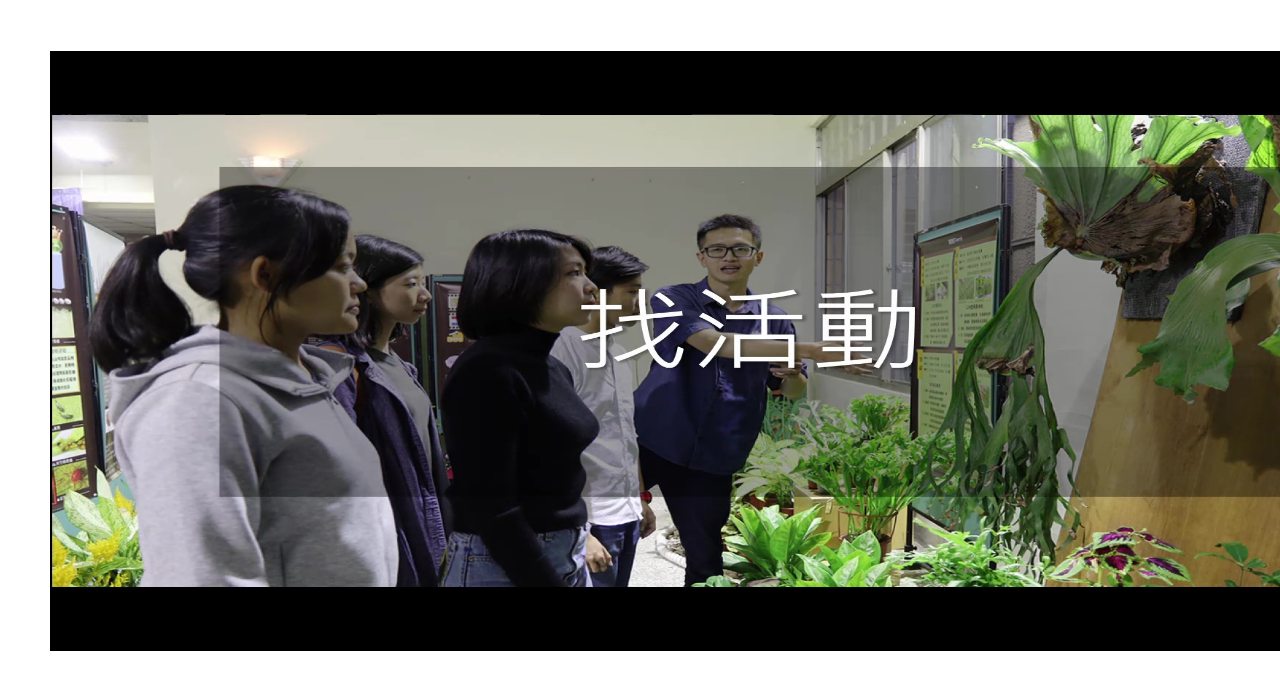
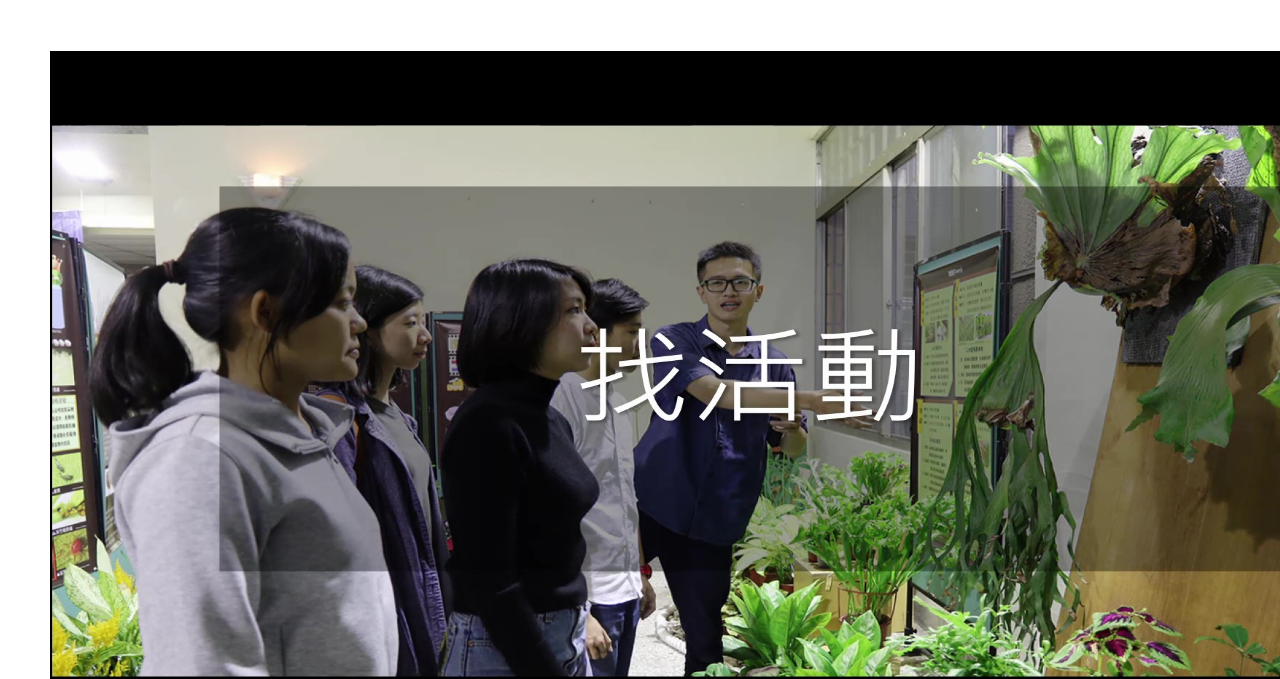
Before and after one commit to iop52896/LMS-Representation, a plain HTML site: page activities.html in a window 1280 px wide. Shown: the part 143-822 px from the top of the page. Drawn offline with Linux system fonts and the light colour scheme.

Commit message:
Update activities.html

```diff
--- a/activities.html
+++ b/activities.html
@@ -69,7 +69,7 @@
   <div class="jumbotron">
 
     <div class="bigpicture">
-        <img src="image/找活動封面_Moment.jpg" style="width:1400px; height: 600px;">
+        <img src="image/找活動封面_Moment.jpg" style="width:1400px; height: 700px;">
     </div>
 
 
```
